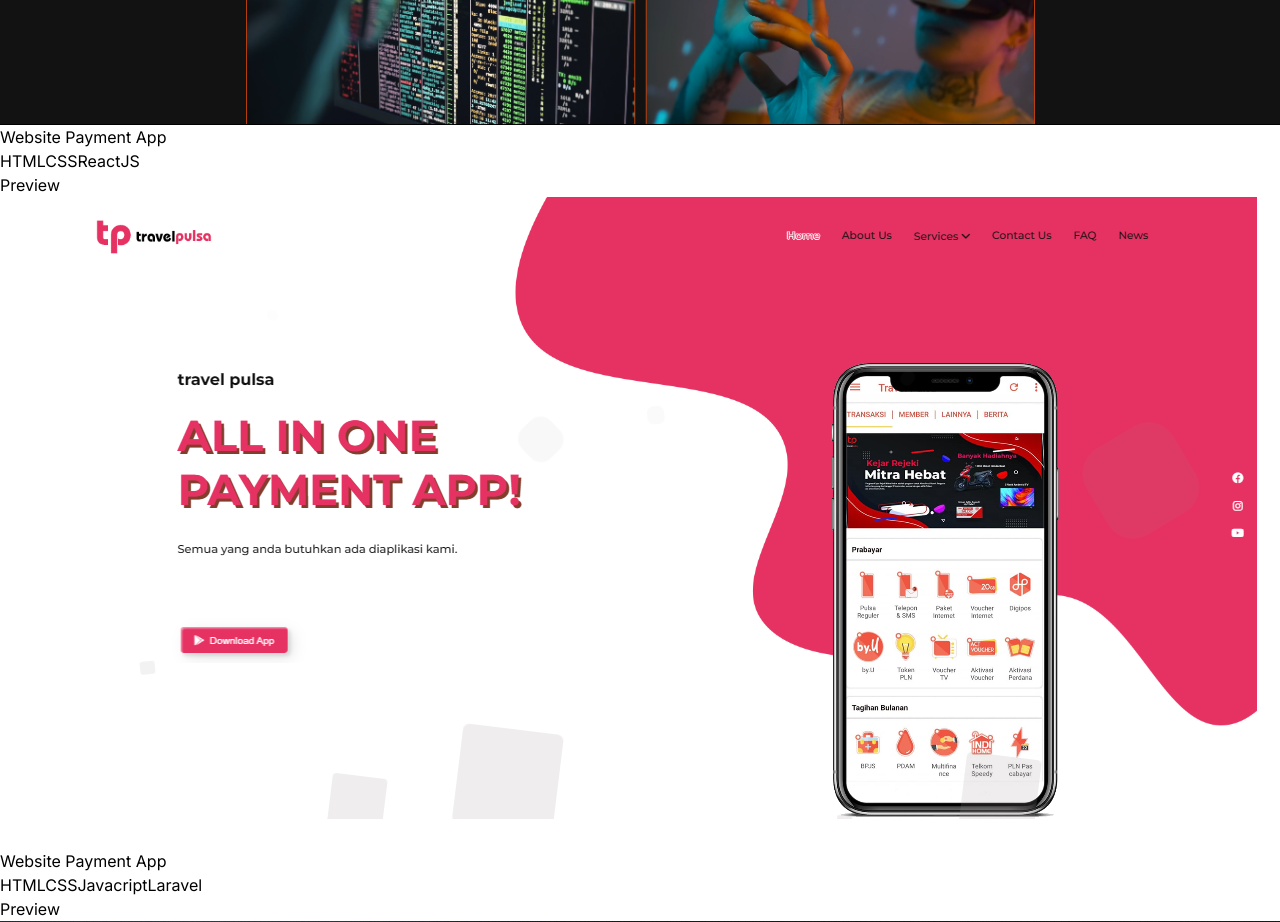
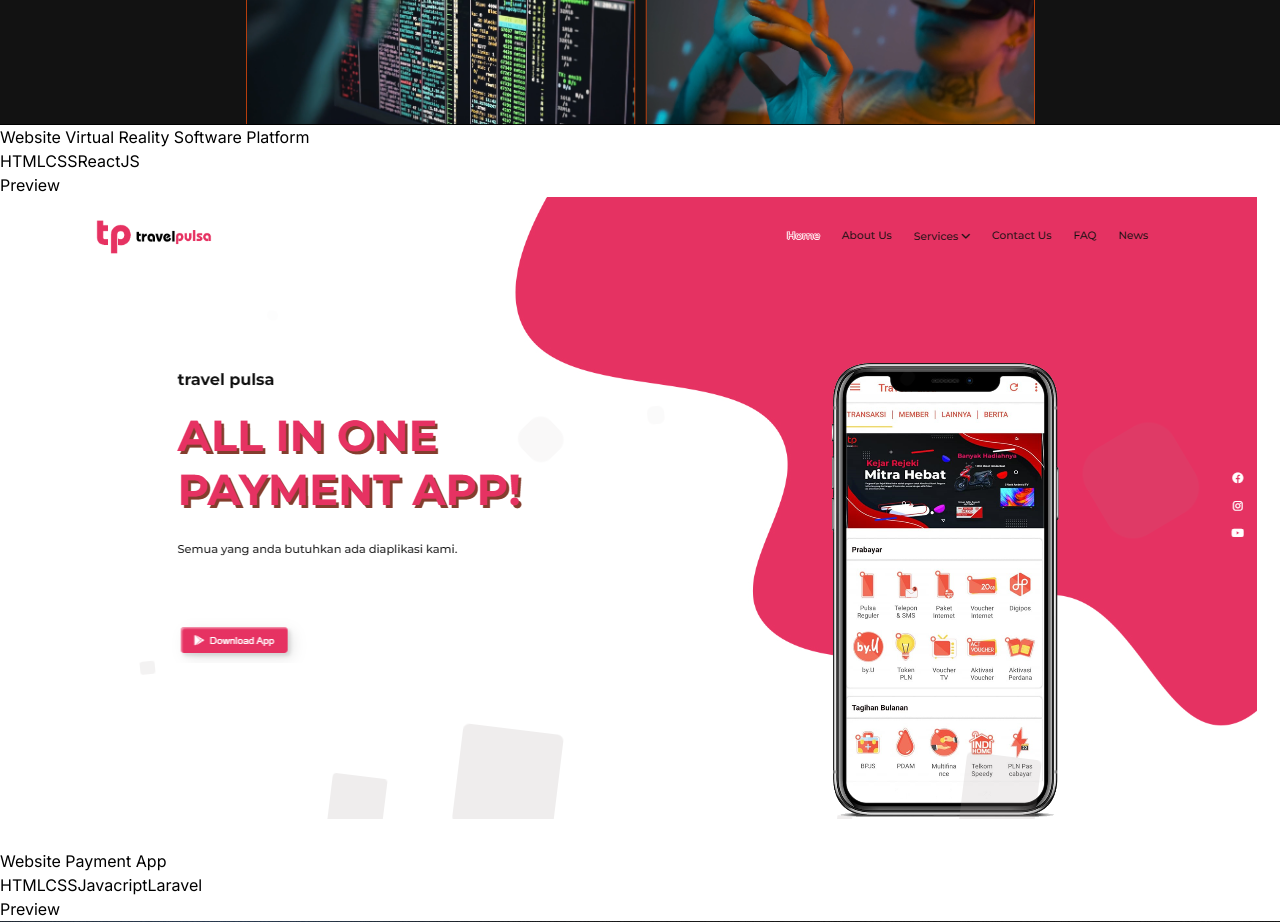
Before and after one commit to peiekidz/react-portofilo, a React (Vite) app: page / in a window 1280 px wide. Shown: the part 2460-3382 px from the top of the page. Built offline with nearby package versions, Linux system fonts and the light colour scheme.

Commit message:
update index.js

```diff
--- a/src/constants/index.js
+++ b/src/constants/index.js
@@ -24,7 +24,7 @@
 
 export const PROJECTS = [
   {
-    title: "Website Payment App",
+    title: "Website Virtual Reality Software Platform",
     image: project6,
     url:
       "https://virtual-r-sepia.vercel.app/",
```
